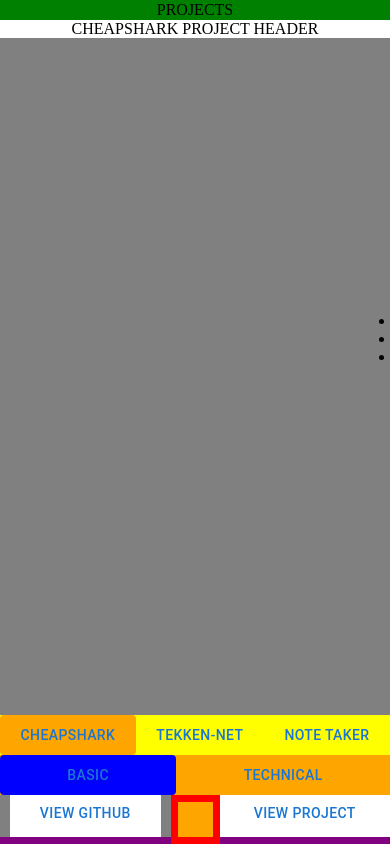
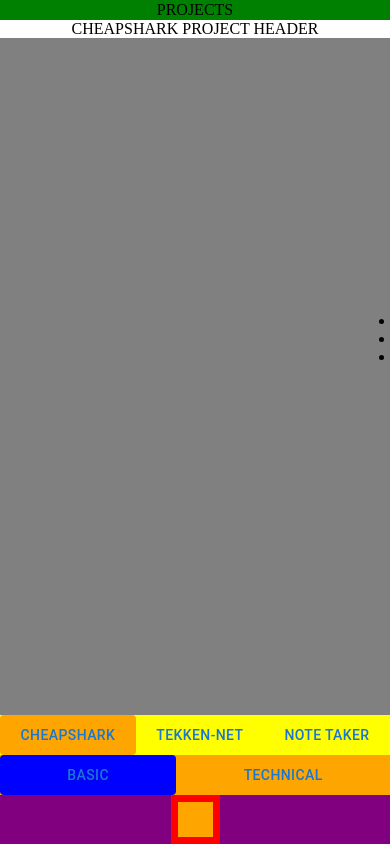
Before and after one commit to aiacuone/portfolio-v3, a Next.js app: page /projects in a window 390 px wide. Built offline with nearby package versions, Linux system fonts and the light colour scheme.

Commit message:
relocated view buttons on phone pages

```diff
--- a/pages/projects.js
+++ b/pages/projects.js
@@ -68,7 +68,11 @@ export default function projects() {
       height: isPhoneLandscape ? '100%' : isPhonePortrait ? '40px' : '30px',
       maxWidth: '300px',
     },
-    viewButtonContainer: { flexWrap: 'nowrap', zIndex: 3 },
+    viewButtonContainer: {
+      flexWrap: 'nowrap',
+      zIndex: 3,
+      paddingTop: isPhone && '20px',
+    },
     detailContainer: {
       padding: 0,
       width: isPhoneLandscape ? '100%' : '50%',
@@ -102,7 +106,7 @@ export default function projects() {
       gridArea: '1/1/2/3',
     },
     detailsContainer: {
-      background: 'green',
+      background: 'grey',
       padding: isPhone ? '0 5px' : '20px 70px',
       gridArea: '2/1/3/2',
     },
@@ -199,7 +203,8 @@ export default function projects() {
         </Grid>
       )
     }
-    return isPhoneLandscape ? <Landscape /> : <Other />
+    // return isPhoneLandscape ? <Landscape /> : <Other />
+    return <Other />
   }
 
   const ViewProjectButton = () => {
@@ -228,7 +233,8 @@ export default function projects() {
       )
     }
 
-    return isPhoneLandscape ? <Landscape /> : <Other />
+    // return isPhoneLandscape ? <Landscape /> : <Other />
+    return <Other />
   }
 
   const ViewButtons = () => {
@@ -683,7 +689,7 @@ export default function projects() {
         </Grid>
         <Grid container className={classesRoot.detailsContainer}>
           {detailSelection === 0 ? <BasicDetails /> : <TechnicalDetails />}
-
+          {isPhone && <ViewButtons />}
           <Grid container className={classesRoot.paddingGap} />
         </Grid>
       </Grid>
@@ -713,7 +719,8 @@ export default function projects() {
         background: 'grey',
         marginRight: `${hamburger.width + hamburger.padding}px`,
       },
-      viewButtons: { gridArea: '10/2/11/10', background: 'brown' },
+      // viewButtons: { gridArea: '10/2/11/10', background: 'brown' },
+      viewButtons: { background: 'brown' },
       hamburgerGap: {
         gridArea: '1/10/11/11',
         background: 'purple',
@@ -750,13 +757,7 @@ export default function projects() {
           alignItems="center">
           <MainDetails />
         </Grid>
-        <Grid
-          container
-          alignItems="center"
-          className={classes.viewButtons}
-          justifyContent="center">
-          <ViewButtons />
-        </Grid>
+
         <Grid className={classes.hamburgerGap} />
       </Grid>
     )
@@ -789,11 +790,6 @@ export default function projects() {
         background: 'orange',
       },
       hamburgerGap: { gridArea: '16/1/17/11', background: 'blue' },
-      github: {
-        gridArea: '1/1/2/2',
-        background: 'grey',
-      },
-      project: { gridArea: '1/3/2/3', background: 'black' },
       hamburger: {
         gridArea: '1/2/3/3',
         background: 'red',
@@ -827,7 +823,6 @@ export default function projects() {
           PROJECTS
         </Grid>
         <Grid className={classes.projectButtons} container>
-          {/* {projectButtons} */}
           <ProjectButtons />
         </Grid>
         <Grid className={classes.detailsButtons} container>
@@ -842,21 +837,7 @@ export default function projects() {
         </Grid>
         <Grid className={classes.hamburgerGap}>
           <Grid className={classes.container}>
-            <Grid
-              className={classes.github}
-              container
-              justifyContent="center"
-              alignItems="center">
-              <ViewGitHubButton />
-            </Grid>
             <Grid className={classes.hamburger} />
-            <Grid
-              className={classes.project}
-              container
-              justifyContent="center"
-              alignItems="center">
-              <ViewProjectButton />
-            </Grid>
           </Grid>
         </Grid>
       </Grid>
```
